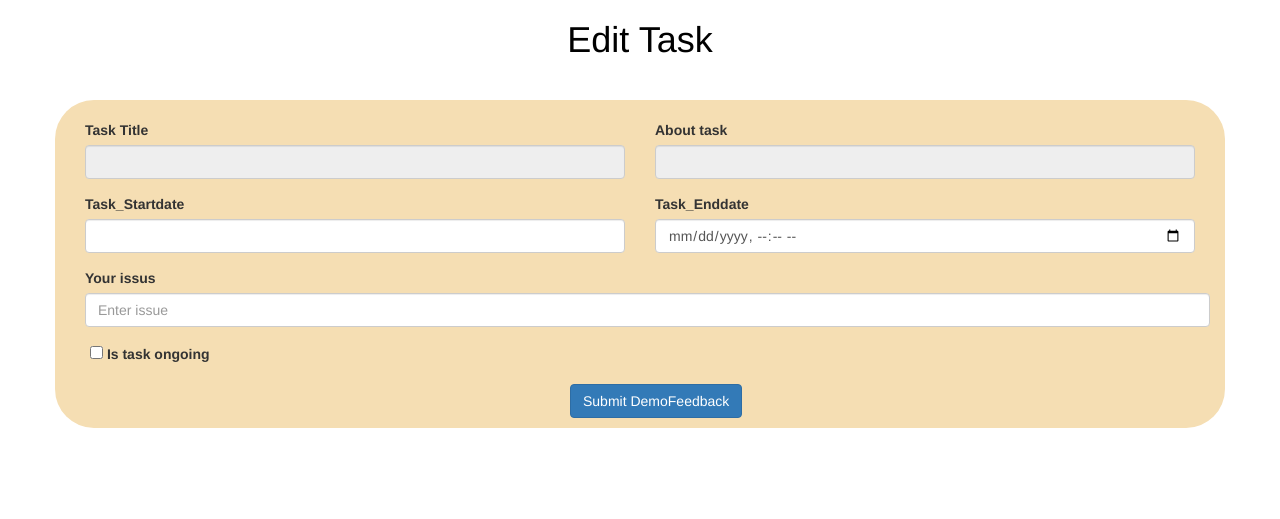
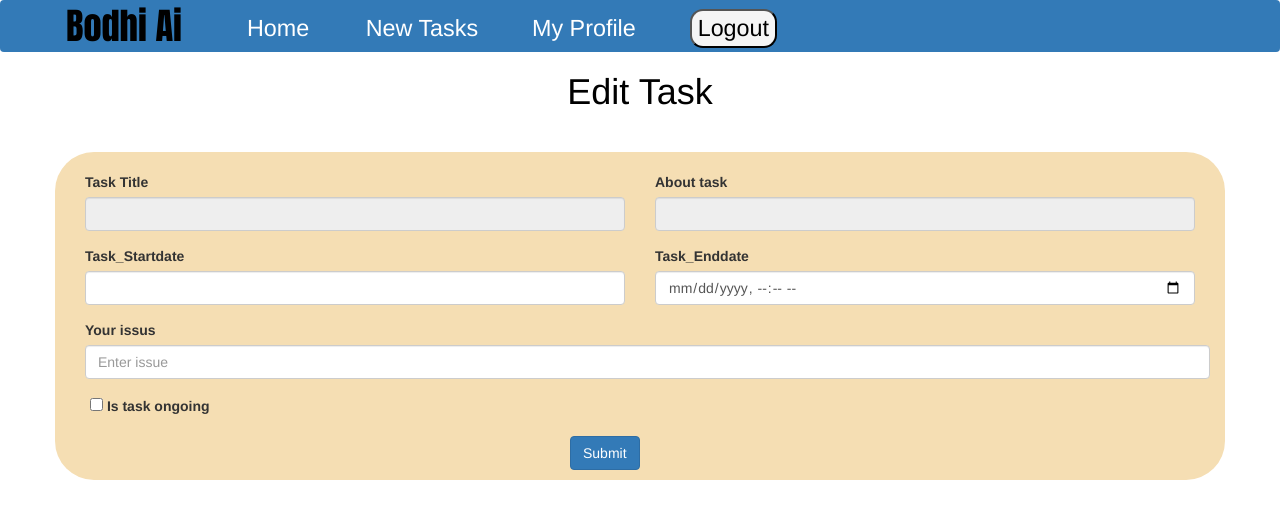
Before and after one commit to prashantspandey/bodhiteam, a Django app: template tech/templates/tech/EditTask.html in a window 1280 px wide. Shown: the top 519 px of the page. Run offline with Django 3.2, Linux system fonts and the light colour scheme; the template is opened without the code that fills it, so the values that code supplies are empty; some libraries are stand-ins or nearby versions.

```diff
--- a/tech/templates/tech/EditTask.html
+++ b/tech/templates/tech/EditTask.html
@@ -6,6 +6,22 @@
   <title>Feedback</title>
   <link rel="stylesheet" href="https://maxcdn.bootstrapcdn.com/bootstrap/3.4.1/css/bootstrap.min.css">
   <style>
+    #intro-example {
+      height: 400px;
+    }
+
+    .tagnameclr {
+      color: white;
+      font-size: 3ch;
+      margin-left: 50px;
+    }
+
+    @media (min-width: 992px) {
+      #intro-example {
+        height: 600px;
+      }
+    }
+
     .maincls {
       background-color: wheat;
       border-radius: 5ch;
@@ -25,6 +41,25 @@
     }
   </style>
 </head>
+<header>
+  <nav class="navbar navbar-dark bg-primary" style="background-color: 2e6da4">
+    <a class="navbar-brand tagnameclr"
+      style="font-size: 260%; color: black; font-family: Impact, Haettenschweiler, 'Arial Narrow Bold', sans-serif"
+      href="/">Bodhi Ai</a>
+    <div class="collapse navbar-collapse" style="margin-top: 8px;" id="navbarNavAltMarkup">
+      <div class="navbar-nav">
+        <a class="nav-item nav-link active tagnameclr" href="/">Home <span class="sr-only">(current)</span></a>
+        <a class="nav-item nav-link tagnameclr" href="/tech/Get_Mynewtask">New Tasks</a>
+        <a class="nav-item nav-link tagnameclr">My Profile</a>
+        <a href="/sales/logout">
+          <button class="tagnameclr" style="background-color:whitesmoke; color: black;border-radius: 1ch; ">
+            Logout
+          </button>
+        </a>
+      </div>
+    </div>
+  </nav>
+</header>
 
 <body>
   <h1 style="text-align: center; color: black;">Edit Task</h1>
@@ -44,7 +79,7 @@
           </div>
           <div class="form-group col-md-6">
             <label for="inputPassword4">Task_Startdate</label>
-            <input type="text" class="form-control" value="{{get_task_for_edit.taskStart_date}}" name="price_quoted"
+            <input type="datetime" class="form-control" value="{{get_task_for_edit.taskStart_date}}" name="price_quoted"
               required>
           </div>
           <div class="form-group col-md-6">
@@ -67,7 +102,7 @@
         {% if request.GET.task_id %}
         <input type="hidden" name="task_id" value="{{request.GET.task_id}}">
         {% endif %}
-        <button type="submit" id="feedbackbtnid" class="btn btn-primary">Submit DemoFeedback</button>
+        <button type="submit" id="feedbackbtnid" class="btn btn-primary">Submit</button>
       </form>
     </div>
   </div>
```
Also changed, not shown: membership/templates/Index.html (+49 -3 lines), sales/api/views.py (+7 -15 lines), tech/templates/tech/NewTask.html (+18 -12 lines).
